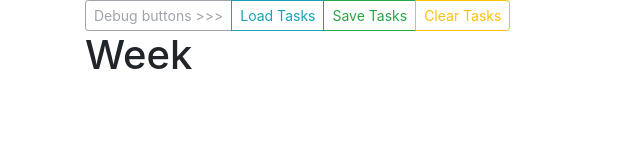
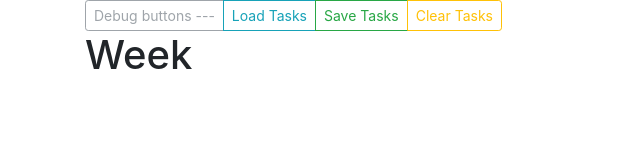
Before and after one commit to b40deep/dayByDay, a React (Create React App) app: page / in a window 1280 px wide. Shown: the top 160 px of the page, without its empty margins (0-640 px from the left). Built offline with nearby package versions, Linux system fonts and the light colour scheme.

Commit message:
Made small aesthetic changes

```diff
--- a/src/components/Week.jsx
+++ b/src/components/Week.jsx
@@ -107,7 +107,7 @@ class Week extends Component {
           <React.Fragment>
             <div className="btn-group btn-group-sm" role="group">
               <div className="btn btn-outline-secondary disabled">
-                <span>Debug buttons >>> </span>
+                <span>Debug buttons --- </span>
               </div>
               <button
                 className="btn btn-outline-info btn-sm "
```
